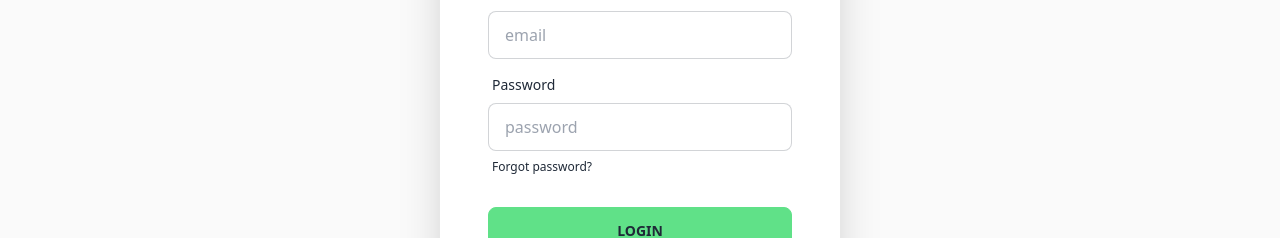
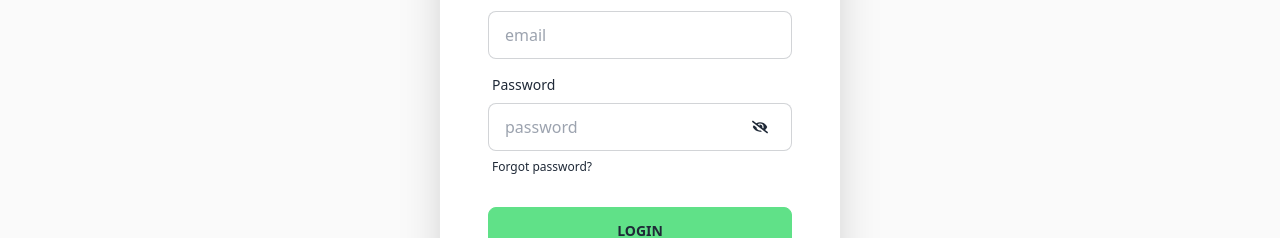
Before and after one commit to smarifurrahman/linguistic-horizons, a React (Vite) app: page /login in a window 1280 px wide. Shown: the part 321-559 px from the top of the page. Built offline with nearby package versions, Linux system fonts and the light colour scheme; no server answers.

Commit message:
password visibility toggle implemented

```diff
--- a/src/Pages/Login/Login.jsx
+++ b/src/Pages/Login/Login.jsx
@@ -1,11 +1,17 @@
 import { Link, useLocation, useNavigate } from "react-router-dom";
-import { FaGithub, FaGoogle } from "react-icons/fa";
+import { FaEye, FaEyeSlash, FaGithub, FaGoogle } from "react-icons/fa";
 import { useContext, useState } from "react";
 import Swal from "sweetalert2";
 import { AuthContext } from "../../Providers/AuthProvider";
 
 const Login = () => {
     const [error, setError] = useState('');
+    const [showPass, setShowPass] = useState(false);
+
+    const togglePasswordVisibility = (event) => {
+        event.preventDefault();
+        setShowPass(!showPass);
+    };
 
     const { signIn, googleSignIn, githubSignIn } = useContext(AuthContext);
 
@@ -93,11 +99,15 @@ const Login = () => {
                             </label>
                             <input type="text" name='email' placeholder="email" className="input input-bordered" required />
                         </div>
-                        <div className="form-control">
+                        <div className="form-control relative">
                             <label className="label">
                                 <span className="label-text">Password</span>
                             </label>
-                            <input type="password" name='password' placeholder="password" className="input input-bordered" required />
+                            <input type={showPass ? 'text' : 'password'} name='password' placeholder="password" className="input input-bordered" required />
+                            <button onClick={togglePasswordVisibility} className="absolute top-[52%] right-6 transform -translate-y-1/2">
+                                {showPass ? <FaEye /> : <FaEyeSlash />}
+                            </button>
+
                             <label className="label">
                                 <Link to="#" className="label-text-alt link link-hover">Forgot password?</Link>
                             </label>
```
